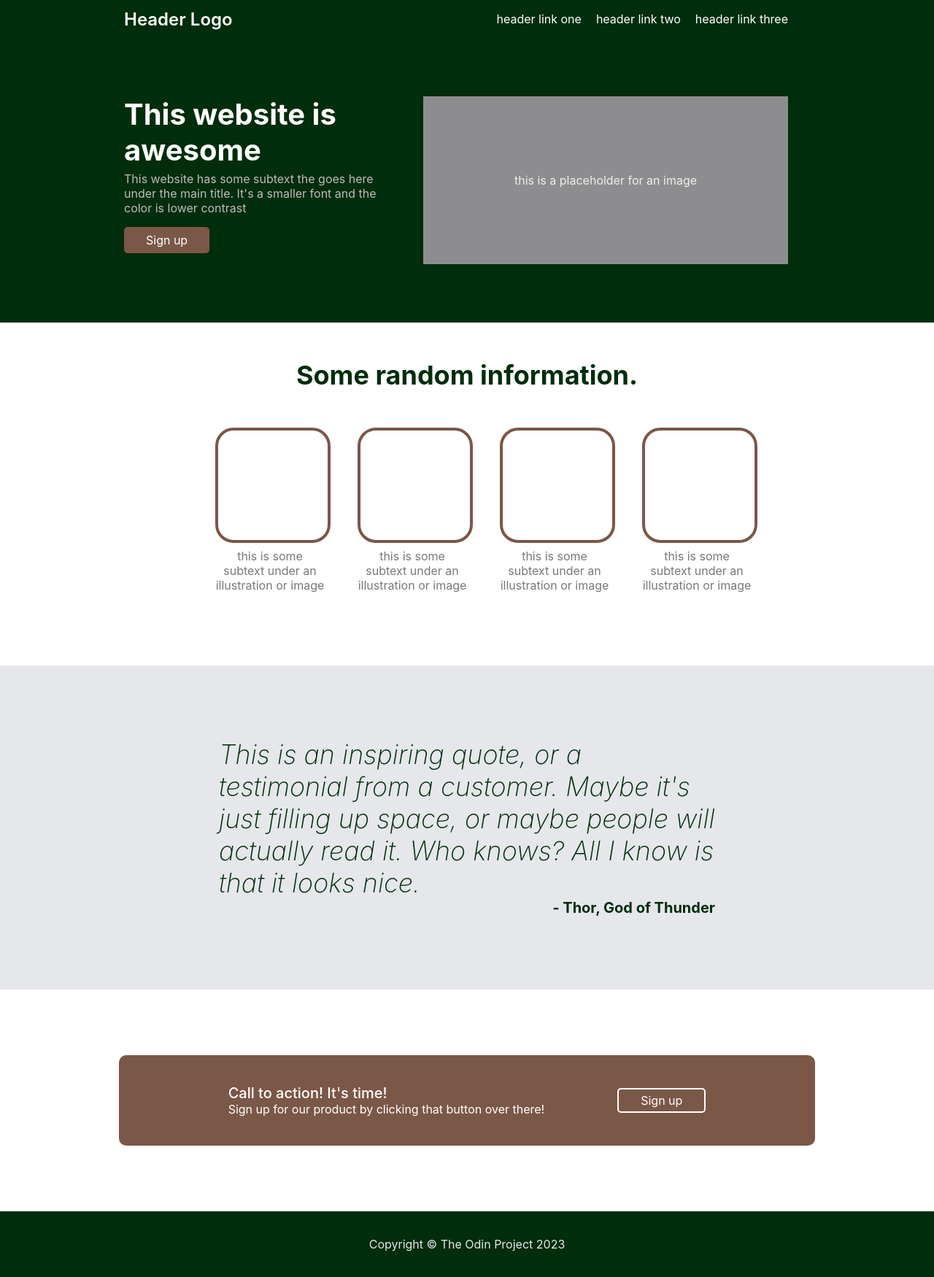
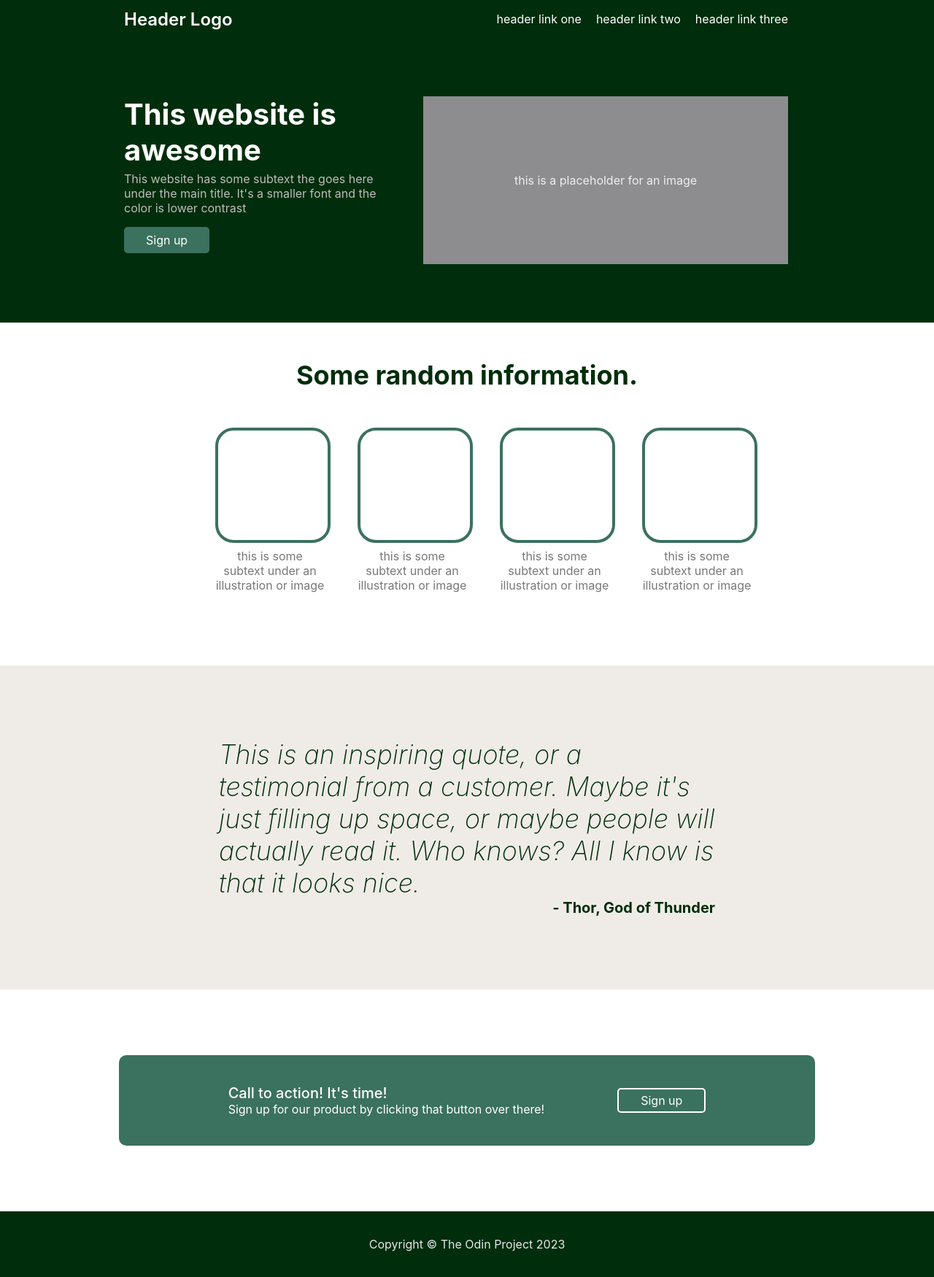
Before and after one commit to malabi3393/landing-page, a plain HTML site: page index.html in a window 1280 px wide. Shown: the whole page at 73% size. Drawn offline with Linux system fonts and the light colour scheme.

Commit message:
Changed button colors

```diff
--- a/styles.css
+++ b/styles.css
@@ -82,7 +82,7 @@ p {
 }
 
 .sign-up-button {
-    background-color: #7B5748;
+    background-color: #3B715F;
     color: white;
     padding: 8px 30px;
     margin-right: auto;
@@ -102,7 +102,7 @@ p {
 
 .box {
     border-radius: 25px;
-    border: 4px solid #7B5748;
+    border: 4px solid #3B715F;
     width: 150px;
     height:150px;
 }
@@ -130,7 +130,7 @@ p {
 }
 
 .quote-section {
-    background-color: #e5e7eb;
+    background-color: #EFECE7;
     display: flex;
     flex-direction: column;
     padding: 100px 300px;
@@ -161,7 +161,7 @@ p {
 
 .call-box {
     display: flex;
-    background-color: #7B5748;
+    background-color: #3B715F;
     color:#ffffff;
     gap: 100px;
     padding: 40px 150px;
```
